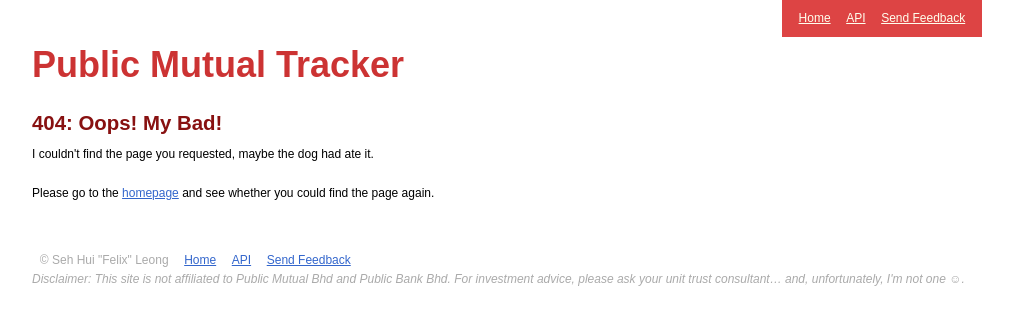
After one commit to felixleong/mutualtracker, a Django app: template templates/404.html in a window 1280 px wide. The commit adds this page. Shown: the top 325 px of the page, without its empty margins (133-1146 px from the left). Run offline with Django 3.2, Linux system fonts and the light colour scheme; the template is opened without the code that fills it, so the values that code supplies are empty.

Commit message:
Added URL pattern to handle the root index page

```diff
--- a/settings.py
+++ b/settings.py
@@ -50,7 +50,7 @@
 # URL that handles the media served from MEDIA_ROOT. Make sure to use a
 # trailing slash if there is a path component (optional in other cases).
 # Examples: "http://media.lawrence.com", "http://example.com/media/"
-MEDIA_URL = 'http://media.mutualtracker.com'
+MEDIA_URL = 'http://media.mutualtracker.com/'
 
 # URL prefix for admin media -- CSS, JavaScript and images. Make sure to use a
 # trailing slash.
--- /dev/null
+++ b/templates/404.html
@@ -0,0 +1,9 @@
+{% extends 'base.html' %}
+
+{% block title %}Page Not Found{% endblock %}
+
+{% block content %}
+<h2>404: Oops! My Bad!</h2>
+<p>I couldn't find the page you requested, maybe the dog had ate it.</p>
+<p>Please go to the <a href="{% url root %}">homepage</a> and see whether you could find the page again.</p>
+{% endblock %}
--- a/templates/base.html
+++ b/templates/base.html
@@ -14,12 +14,12 @@
   <div id="container" class="container">
     <!-- Extra white space to allow the container extends to the top -->
     <div id="header" class="span-24">&nbsp;
-      <h1><a href="{% url mutualtracker.fundtracking.views.index %}">Public Mutual Tracker</a></h1>
+      <h1><a href="{% url root %}">Public Mutual Tracker</a></h1>
     </div>
 
     <div id="nav">
       <ul>
-        <li><a href="{% url mutualtracker.fundtracking.views.index %}">Home</a></li>
+        <li><a href="{% url root %}">Home</a></li>
         <li><a href="/help/api/">API</a></li>
         <li><a href="http://pbmutualtracker.uservoice.com/">Send Feedback</a></li>
       </ul>
--- a/urls.py
+++ b/urls.py
@@ -6,6 +6,7 @@
 admin.autodiscover()
 
 urlpatterns = patterns('',
+    url(r'^$', 'mutualtracker.fundtracking.views.index', name='root'),
     (r'^funds/', include('mutualtracker.fundtracking.urls')),
     (r'^api/', include('mutualtracker.api.urls')),
 
```
Also changed, not shown: templates/500.html (added, +8 -0 lines).
